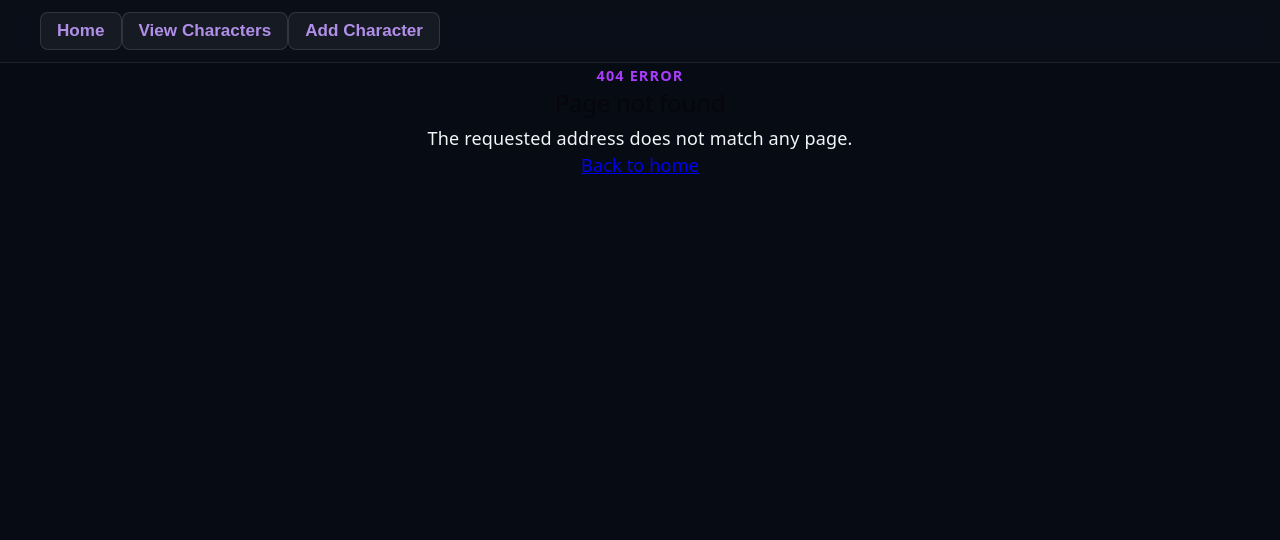
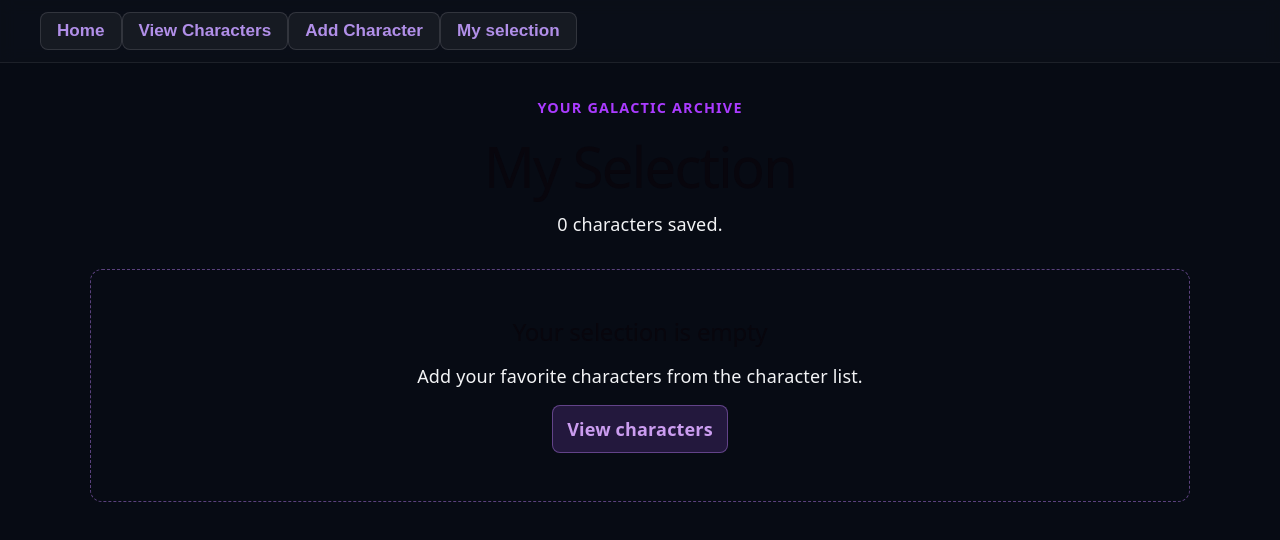
Before and after one commit to Claxid/API_StarWars, a React (Vite) app in the folder StarWars/: page /selection in a window 1280 px wide. Before the commit this address had no page. Shown: the top 540 px of the page. Built offline with nearby package versions, Linux system fonts and the light colour scheme.

Commit message:
page selection + rework details

```diff
--- a/StarWars/src/App.css
+++ b/StarWars/src/App.css
@@ -180,6 +180,7 @@
 }
 
 .character-card {
+  position: relative;
   display: flex;
   flex-direction: column;
   justify-content: space-between;
@@ -240,6 +241,85 @@
 .character-detail-button:focus-visible {
   outline: 2px solid #c084fc;
   outline-offset: 2px;
+}
+
+.selection-dot {
+  position: absolute;
+  top: 14px;
+  right: 14px;
+  width: 16px;
+  height: 16px;
+  padding: 0;
+  border: 1px solid rgba(192, 132, 252, 0.65);
+  border-radius: 50%;
+  background: transparent;
+  cursor: pointer;
+  transition: background 0.2s ease, border-color 0.2s ease, transform 0.2s ease;
+}
+
+.selection-dot:hover {
+  transform: scale(1.12);
+  border-color: #c084fc;
+}
+
+.selection-dot[aria-pressed='true'] {
+  background: #a855f7;
+  border-color: #d8b4fe;
+  box-shadow: 0 0 0 3px rgba(168, 85, 247, 0.18);
+}
+
+.selection-dot:focus-visible {
+  outline: 2px solid #c084fc;
+  outline-offset: 3px;
+}
+
+.character-card-actions {
+  display: flex;
+  flex-wrap: wrap;
+  gap: 8px;
+  align-items: center;
+}
+
+.selection-remove-button {
+  padding: 9px 12px;
+  border: 1px solid rgba(255, 255, 255, 0.16);
+  border-radius: 8px;
+  background: rgba(255, 255, 255, 0.06);
+  color: #e9d5ff;
+  cursor: pointer;
+  font: inherit;
+  font-size: 0.82rem;
+  font-weight: 700;
+  transition: background 0.2s ease, border-color 0.2s ease;
+}
+
+.selection-remove-button {
+  color: #fecdd3;
+  border-color: rgba(251, 113, 133, 0.35);
+}
+
+.selection-remove-button:hover {
+  background: rgba(251, 113, 133, 0.14);
+  border-color: rgba(251, 113, 133, 0.7);
+}
+
+.selection-remove-button:focus-visible {
+  outline: 2px solid #c084fc;
+  outline-offset: 2px;
+}
+
+.selection-empty {
+  display: grid;
+  justify-items: center;
+  gap: 16px;
+  padding: 48px 24px;
+  border: 1px dashed rgba(192, 132, 252, 0.45);
+  border-radius: 12px;
+  text-align: center;
+}
+
+.selection-empty h2 {
+  margin: 0;
 }
 
 .character-detail-page {
@@ -316,7 +396,13 @@
 }
 
 .character-card-body {
+  position: relative;
   padding: 36px 42px 42px;
+}
+
+.detail-selection-dot {
+  top: 32px;
+  right: 42px;
 }
 
 .character-card-body h1 {
--- a/StarWars/src/App.tsx
+++ b/StarWars/src/App.tsx
@@ -6,6 +6,7 @@ import Characters from './pages/Characters.tsx'
 import CharacterDetail from './pages/CharacterDetail.tsx'
 import NotFound from './pages/NotFound.tsx'
 import AddCharacters from './pages/AddCharacter.tsx'
+import Selection from './pages/Selection.tsx'
 
 function App() {
   return (
@@ -16,6 +17,7 @@ function App() {
         <Route path="/home" element={<Home />} />
         <Route path="/characters" element={<Characters />} />
         <Route path="/characters/:id" element={<CharacterDetail />} />
+        <Route path="/selection" element={<Selection />} />
         <Route path="/add-character" element={<AddCharacters />} />
         <Route path="/add-character/:id" element={<AddCharacters />} />
         <Route path="*" element={<NotFound />} />
--- a/StarWars/src/Components/Character_card.tsx
+++ b/StarWars/src/Components/Character_card.tsx
@@ -1,5 +1,6 @@
 import { useState, useEffect } from 'react';
 import { Link } from 'react-router-dom';
+import { getFavorites, saveFavorites, type FavoriteCharacter } from '../utils/favorites';
 
 interface Person {
   uid: string;
@@ -19,6 +20,17 @@ function PeopleList() {
   const [error, setError] = useState<string | null>(null);
   const [search, setSearch] = useState('');
   const [factionFilter, setFactionFilter] = useState<FactionFilter>('all');
+  const [favorites, setFavorites] = useState<FavoriteCharacter[]>(getFavorites);
+
+  const toggleFavorite = (person: Person) => {
+    const isFavorite = favorites.some((favorite) => favorite.uid === person.uid);
+    const nextFavorites = isFavorite
+      ? favorites.filter((favorite) => favorite.uid !== person.uid)
+      : [...favorites, person];
+
+    setFavorites(nextFavorites);
+    saveFavorites(nextFavorites);
+  };
 
   const getFaction = (name: string): FactionFilter => {
     const normalizedName = name.toLowerCase();
@@ -142,15 +154,26 @@ function PeopleList() {
         <ul className="characters-grid">
           {filteredPeople.map((person) => (
             <li className="character-card" key={person.uid}>
+              <button
+                type="button"
+                className="selection-dot"
+                aria-label={favorites.some((favorite) => favorite.uid === person.uid)
+                  ? `Retirer ${person.name} de ma sélection`
+                  : `Ajouter ${person.name} à ma sélection`}
+                aria-pressed={favorites.some((favorite) => favorite.uid === person.uid)}
+                onClick={() => toggleFavorite(person)}
+              />
               <div className="character-card-content">
                 <span className="character-number">{person.uid}</span>
                 <h2>{person.name}</h2>
                 <span className="character-gender">{getFaction(person.name)}</span>
               </div>
 
-              <Link to={`/characters/${person.uid}`} className="character-detail-button">
-                View details
-              </Link>
+              <div className="character-card-actions">
+                <Link to={`/characters/${person.uid}`} className="character-detail-button">
+                  View details
+                </Link>
+              </div>
             </li>
           ))}
         </ul>
--- a/StarWars/src/Components/Header.tsx
+++ b/StarWars/src/Components/Header.tsx
@@ -12,8 +12,15 @@ export default function Header() {
           <button type="button" className="home-button">View Characters</button>
         </Link>
 
+
+
         <Link to="/add-character" className="home-link">
           <button type="button" className="home-button">Add Character</button>
+        </Link>
+
+
+        <Link to="/selection" className="home-link">
+          <button type="button" className="home-button">My selection</button>
         </Link>
       </div>
     </header>
--- a/StarWars/src/pages/CharacterDetail.tsx
+++ b/StarWars/src/pages/CharacterDetail.tsx
@@ -1,5 +1,6 @@
 import { useEffect, useState } from 'react';
 import { Link, useParams } from 'react-router-dom';
+import { getFavorites, saveFavorites, type FavoriteCharacter } from '../utils/favorites';
 
 interface CharacterDetailData {
   uid: string;
@@ -31,6 +32,7 @@ export default function CharacterDetail() {
   const [character, setCharacter] = useState<CharacterDetailData | null>(null);
   const [loading, setLoading] = useState(true);
   const [error, setError] = useState<string | null>(null);
+  const [favorites, setFavorites] = useState<FavoriteCharacter[]>(getFavorites);
 
   useEffect(() => {
     if (!id) {
@@ -118,6 +120,17 @@ export default function CharacterDetail() {
     return value == null ? 'Unknown' : String(value);
   };
 
+  const isFavorite = favorites.some((favorite) => favorite.uid === character.uid);
+
+  const toggleFavorite = () => {
+    const nextFavorites = isFavorite
+      ? favorites.filter((favorite) => favorite.uid !== character.uid)
+      : [...favorites, { uid: character.uid, name: character.name }];
+
+    setFavorites(nextFavorites);
+    saveFavorites(nextFavorites);
+  };
+
   return (
     <main className="character-detail-page">
       <Link className="detail-back-link" to="/characters">← All characters</Link>
@@ -129,6 +142,15 @@ export default function CharacterDetail() {
         </div>
 
         <div className="character-card-body">
+          <button
+            type="button"
+            className="selection-dot detail-selection-dot"
+            aria-label={isFavorite
+              ? `Remove ${character.name} from my selection`
+              : `Add ${character.name} to my selection`}
+            aria-pressed={isFavorite}
+            onClick={toggleFavorite}
+          />
           <span className="detail-kicker">Galactic archives</span>
           <h1 id="profile-heading">{character.name}</h1>
           <p>{character.description}</p>
--- /dev/null
+++ b/StarWars/src/pages/Selection.tsx
@@ -0,0 +1,56 @@
+import { useState } from 'react';
+import { Link } from 'react-router-dom';
+import { getFavorites, saveFavorites, type FavoriteCharacter } from '../utils/favorites';
+
+export default function Selection() {
+  const [favorites, setFavorites] = useState<FavoriteCharacter[]>(getFavorites);
+
+  const removeFavorite = (uid: string) => {
+    const nextFavorites = favorites.filter((favorite) => favorite.uid !== uid);
+    setFavorites(nextFavorites);
+    saveFavorites(nextFavorites);
+  };
+
+  return (
+    <main className="characters-page selection-page">
+      <header className="characters-header">
+        <p className="eyebrow">Your galactic archive</p>
+        <h1>My Selection</h1>
+        <p>{favorites.length} character{favorites.length === 1 ? '' : 's'} saved.</p>
+      </header>
+
+      {favorites.length === 0 ? (
+        <section className="selection-empty">
+          <h2>Your selection is empty</h2>
+          <p>Add your favorite characters from the character list.</p>
+          <Link to="/characters" className="character-detail-button">View characters</Link>
+        </section>
+      ) : (
+        <ul className="characters-grid">
+          {favorites.map((favorite) => (
+            <li className="character-card" key={favorite.uid}>
+              <div className="character-card-content">
+                <span className="character-number">{favorite.uid}</span>
+                <h2>{favorite.name}</h2>
+                <span className="character-gender">Favorite</span>
+              </div>
+
+              <div className="character-card-actions">
+                <Link to={`/characters/${favorite.uid}`} className="character-detail-button">
+                  View profile
+                </Link>
+                <button
+                  type="button"
+                  className="selection-remove-button"
+                  onClick={() => removeFavorite(favorite.uid)}
+                >
+                  Remove
+                </button>
+              </div>
+            </li>
+          ))}
+        </ul>
+      )}
+    </main>
+  );
+}
--- /dev/null
+++ b/StarWars/src/utils/favorites.ts
@@ -0,0 +1,27 @@
+export interface FavoriteCharacter {
+  uid: string;
+  name: string;
+}
+
+const FAVORITES_STORAGE_KEY = 'star-wars-selection';
+
+export function getFavorites(): FavoriteCharacter[] {
+  try {
+    const storedFavorites = localStorage.getItem(FAVORITES_STORAGE_KEY);
+    if (!storedFavorites) return [];
+
+    const favorites: unknown = JSON.parse(storedFavorites);
+    if (!Array.isArray(favorites)) return [];
+
+    return favorites.filter(
+      (favorite): favorite is FavoriteCharacter =>
+        typeof favorite?.uid === 'string' && typeof favorite?.name === 'string',
+    );
+  } catch {
+    return [];
+  }
+}
+
+export function saveFavorites(favorites: FavoriteCharacter[]) {
+  localStorage.setItem(FAVORITES_STORAGE_KEY, JSON.stringify(favorites));
+}
```
